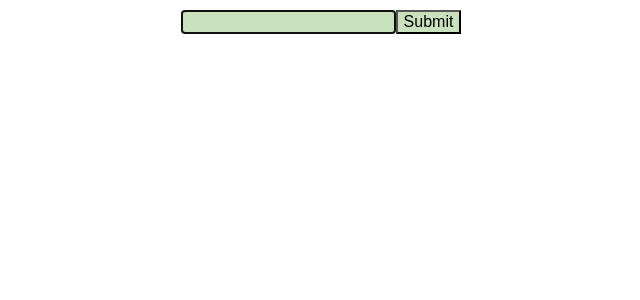
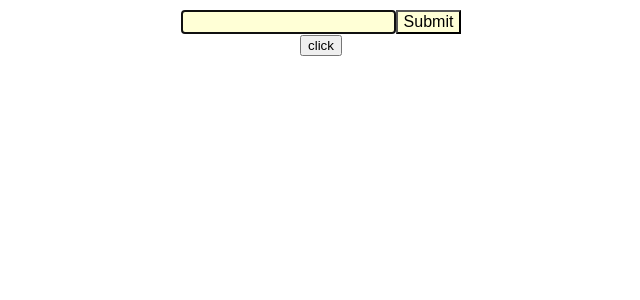
Before and after one commit to SyominAlex/React.js_Geekbrains, a React (Create React App) app: page / in a window 1280 px wide. Shown: the top 300 px of the page, without its empty margins (319-959 px from the left). Built offline with nearby package versions, Linux system fonts and the light colour scheme.

Commit message:
VirtualDOM & conditional render example

```diff
--- a/src/App.js
+++ b/src/App.js
@@ -7,6 +7,7 @@ import { AUTHORS } from "./utils/constants";
 function App() {
 
     const [messageList, setMessageList] = useState([]);
+    const [flag, setFlag] = useState(false);
 
     const addMessage = (newMsg) => {
         setMessageList([...messageList, newMsg]);
@@ -35,7 +36,16 @@ function App() {
     return (
             <div className="App">
                 <MessageList messageList={messageList} />
-                <Form onSubmit={sendMessage} />
+                {flag ? (
+                    <div>
+                        <Form onSubmit={sendMessage} />
+                    </div>
+                ) : (
+                    <div>
+                        <Form onSubmit={sendMessage} />
+                    </div>
+                )} {/* если меняем корневой элемент поддерева, учитываем, что всё поддерево будет размонтировано, а если не меняем - по факту в VirtualDOM ничего не меняется */}
+                <button onClick={() => setFlag(!flag)}>click</button>
             </div>
     );
 }
--- a/src/components/Example/Example.js
+++ b/src/components/Example/Example.js
@@ -9,7 +9,8 @@ import { useEffect, useState } from "react";
 * - хук - это специальная функция React, на ее использование наложены ограничения:
 *   -- ее корректно можно вызвать только внутри функционального компонента React
 *   -- ее всегда нужно вызывать на верхнем уровне (нельзя вкладывать в условия, внутри циклов, после слова return и т.п.)
-*   -- все хуки начинаются со слова use..., стандартных более 20, можно написать свой кастомный хук */
+*   -- все хуки начинаются со слова use..., стандартных более 20, можно написать свой кастомный хук
+*   --  SokolAlexander: название со слова use - это, если что, просто хороший тон) никакой ошибки не будет, если вы назовете по другому, просто возникнут сложности в понимании (в отличие от других правил - там прям ошибки посыпятся)) */
 
 export const Counter = ({randomNumber}) => {
     // let count = 0;
--- a/src/components/Form/Form.js
+++ b/src/components/Form/Form.js
@@ -1,4 +1,4 @@
-import {useState} from "react";
+import { useState, useEffect } from "react";
 import "./Form.styles.css";
 
 export const Form = ({ onSubmit }) => {
@@ -19,6 +19,14 @@ export const Form = ({ onSubmit }) => {
         setValue(e.target.value);
     }
 
+    useEffect(() => {
+        console.log("did mount");
+
+        return () => {
+            console.log("will unmount");
+        };
+    });
+
     return (
         <form onSubmit={handleSubmit}>
             <input value={value} onChange={handleChange} type="text" required autoFocus />
--- a/src/components/Form/Form.styles.css
+++ b/src/components/Form/Form.styles.css
@@ -1,5 +1,5 @@
 input {
-    background-color: #c9e1bc;
+    background-color: #ffffd6;
     font-size: 1em;
     margin-top: 10px;
 }
```
